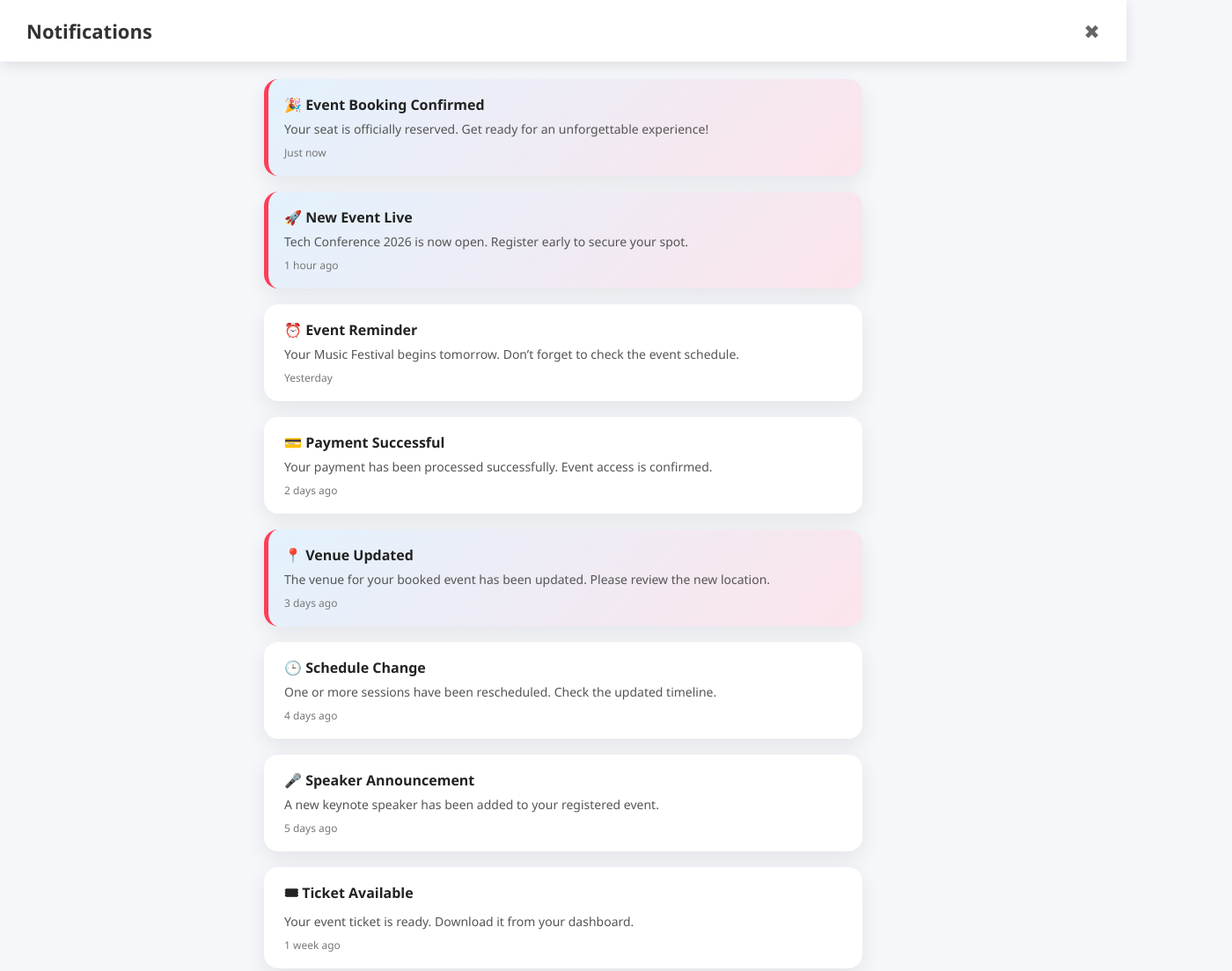
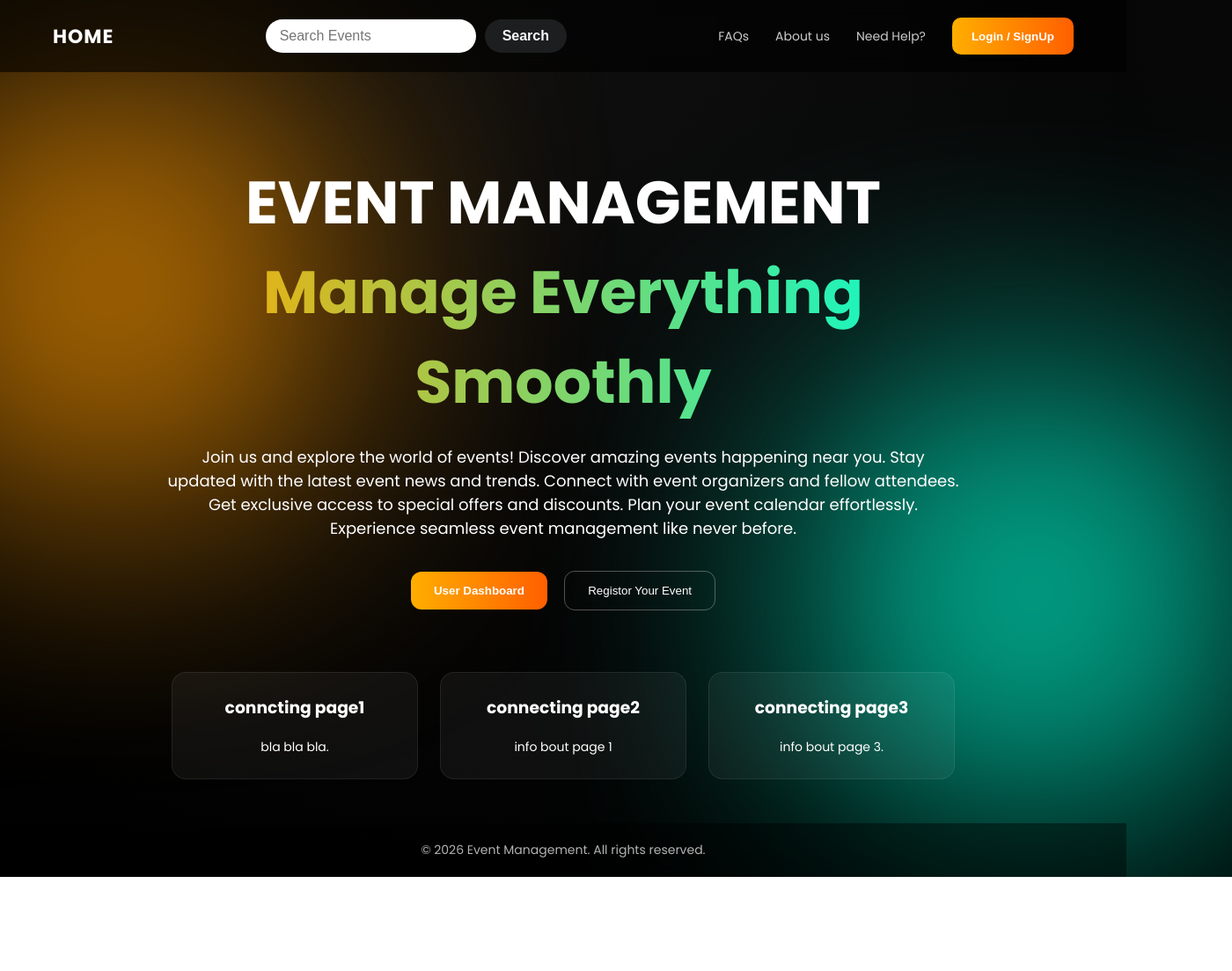
Before and after one commit to harsh-raj1995/event, a plain HTML site: page index.html in a window 1280 px wide. Shown: the whole page at 88% size, 1400 px wide, since content can reach past the window. After the commit the page ends 997 px from the top, so only its background shows below. Drawn offline with Linux system fonts and the light colour scheme.

Commit message:
homepage

```diff
--- a/index.html
+++ b/index.html
@@ -1,161 +1,73 @@
 <!DOCTYPE html>
 <html lang="en">
 <head>
-  <meta charset="UTF-8">
-  <title>Notifications | EventSphere</title>
+<meta charset="UTF-8">
+<meta name="viewport" content="width=device-width, initial-scale=1.0">
+<title>HOMEPAGE</title>
 
-  <style>
-    * {
-      margin: 0;
-      padding: 0;
-      box-sizing: border-box;
-      font-family: "Segoe UI", sans-serif;
-    }
-
-    body {
-      min-height: 100vh;
-      background: #f5f7fb;
-    }
-
-    /* HEADER (STICKY) */
-    .header {
-      position: sticky;
-      top: 0;
-      z-index: 100;
-      height: 70px;
-      background: #ffffff;
-      display: flex;
-      align-items: center;
-      justify-content: space-between;
-      padding: 0 30px;
-      box-shadow: 0 4px 15px rgba(0,0,0,0.1);
-    }
-
-    .title {
-      font-size: 22px;
-      font-weight: 600;
-      color: #333;
-    }
-
-    .close {
-      font-size: 22px;
-      cursor: pointer;
-      color: #666;
-      text-decoration: none;
-    }
-
-    .close:hover {
-      color: #ff3d57;
-    }
-
-    /* NOTIFICATION CONTAINER */
-    .container {
-      max-width: 720px;
-      margin: 0 auto;
-      padding: 20px;
-    }
-
-    /* NOTIFICATION CARD */
-    .notification {
-      background: #ffffff;
-      padding: 18px;
-      border-radius: 16px;
-      margin-bottom: 18px;
-      box-shadow: 0 8px 25px rgba(0,0,0,0.08);
-      border-left: 5px solid transparent;
-      transition: transform 0.2s ease;
-    }
-
-    .notification:hover {
-      transform: translateY(-4px);
-    }
-
-    .notification.unread {
-      border-left: 5px solid #ff3d57;
-      background: linear-gradient(135deg, #e3f2fd, #fce4ec);
-    }
-
-    .notification h4 {
-      font-size: 16px;
-      margin-bottom: 6px;
-      color: #222;
-    }
-
-    .notification p {
-      font-size: 14px;
-      color: #555;
-      line-height: 1.5;
-    }
-
-    .time {
-      display: block;
-      margin-top: 8px;
-      font-size: 12px;
-      color: #777;
-    }
-  </style>
+<link rel="stylesheet" href="style.css">
+<link href="https://fonts.googleapis.com/css2?family=Poppins:wght@300;400;500;600;700&display=swap" rel="stylesheet">
 </head>
 
 <body>
 
-  <!-- STICKY HEADER -->
-  <div class="header">
-    <div class="title">Notifications</div>
-    <a href="index.html" class="close">✖</a>
-  </div>
+<div class="blur1"></div>
+<div class="blur2"></div>
 
-  <!-- SCROLLABLE NOTIFICATIONS -->
-  <div class="container">
 
-    <div class="notification unread">
-      <h4>🎉 Event Booking Confirmed</h4>
-      <p>Your seat is officially reserved. Get ready for an unforgettable experience!</p>
-      <span class="time">Just now</span>
+<header>
+    <div class="logo">HOME</div>
+    <div>
+    <form class="search-form">
+        <input type="search" placeholder="Search Events">
+        <button type="submit">Search</button>
+    </form>
     </div>
 
-    <div class="notification unread">
-      <h4>🚀 New Event Live</h4>
-      <p>Tech Conference 2026 is now open. Register early to secure your spot.</p>
-      <span class="time">1 hour ago</span>
+        <nav>
+    <div class="nav-right">
+        <a href="#">FAQs</a>
+        <a href="#">About us</a>
+        <a href="#">Need Help?</a>
+        <button class="add-btn" onclick="location.href='login.html'">Login / SignUp</button>
+    </div>
+</nav>
+
+</header>
+
+<section class="hero">
+    <h1>EVENT MANAGEMENT</h1>
+    <h1 class="gradient">Manage Everything Smoothly</h1>
+    <p>Join us and explore the world of events!
+    Discover amazing events happening near you.
+    Stay updated with the latest event news and trends.
+    Connect with event organizers and fellow attendees.
+    Get exclusive access to special offers and discounts.
+    Plan your event calendar effortlessly.
+    Experience seamless event management like never before.</p>
+
+    <div class="hero-buttons">
+        <button class="btn-primary">User Dashboard</button>
+        <button class="btn-secondary">Registor Your Event</button>
     </div>
 
-    <div class="notification">
-      <h4>⏰ Event Reminder</h4>
-      <p>Your Music Festival begins tomorrow. Don’t forget to check the event schedule.</p>
-      <span class="time">Yesterday</span>
+    <div class="cards">
+        <div class="card">
+            <h3>conncting page1</h3>
+            <p>bla bla bla.</p>
+        </div>
+        <div class="card">
+            <h3>connecting page2</h3>
+            <p>info bout page 1</p>
+        </div>
+        <div class="card">
+            <h3>connecting page3</h3>
+            <p>info bout page 3.</p>
+        </div>
     </div>
-
-    <div class="notification">
-      <h4>💳 Payment Successful</h4>
-      <p>Your payment has been processed successfully. Event access is confirmed.</p>
-      <span class="time">2 days ago</span>
-    </div>
-
-    <div class="notification unread">
-      <h4>📍 Venue Updated</h4>
-      <p>The venue for your booked event has been updated. Please review the new location.</p>
-      <span class="time">3 days ago</span>
-    </div>
-
-    <div class="notification">
-      <h4>🕒 Schedule Change</h4>
-      <p>One or more sessions have been rescheduled. Check the updated timeline.</p>
-      <span class="time">4 days ago</span>
-    </div>
-
-    <div class="notification">
-      <h4>🎤 Speaker Announcement</h4>
-      <p>A new keynote speaker has been added to your registered event.</p>
-      <span class="time">5 days ago</span>
-    </div>
-
-    <div class="notification">
-      <h4>🎟 Ticket Available</h4>
-      <p>Your event ticket is ready. Download it from your dashboard.</p>
-      <span class="time">1 week ago</span>
-    </div>
-
-  </div>
-
+</section>
+<footer class="footer">
+    <p>&copy; 2026 Event Management. All rights reserved.</p>
+</footer>
 </body>
 </html>
```
